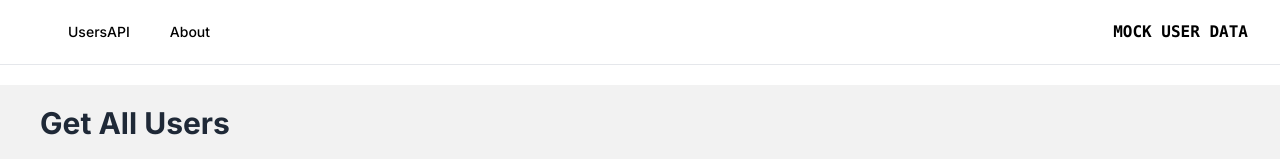
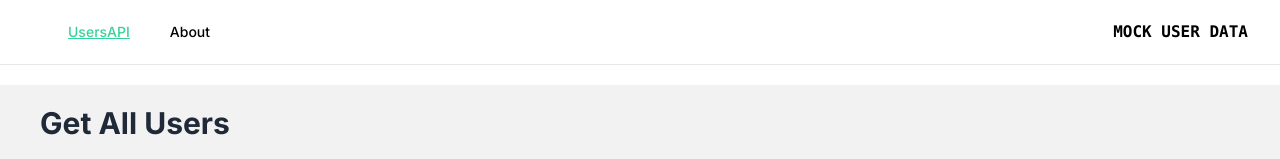
Before and after one commit to mig-gonz/usersAPIFrontend, a Next.js app: page / in a window 1280 px wide. Shown: the top 159 px of the page. Built offline with nearby package versions, Linux system fonts and the light colour scheme.

Commit message:
styled navbar

```diff
--- a/app/components/Navbar.tsx
+++ b/app/components/Navbar.tsx
@@ -1,10 +1,10 @@
 "use client";
 import { Fragment } from "react";
-import { Disclosure, Menu, Transition } from "@headlessui/react";
-import { Bars3Icon, BellIcon, XMarkIcon } from "@heroicons/react/24/outline";
+import { Disclosure } from "@headlessui/react";
+import { Bars3Icon, XMarkIcon } from "@heroicons/react/24/outline";
 
 const navigation = [
-  { name: "UsersAPI", href: "/", current: false },
+  { name: "UsersAPI", href: "/", current: true },
   // { name: "Developer", href: "#", current: false },
   { name: "About", href: "/about", current: false },
   // { name: "API", href: "#", current: false },
@@ -51,7 +51,7 @@ const Navbar = () => {
                         href={item.href}
                         className={classNames(
                           item.current
-                            ? "bg-gray-900 text-white"
+                            ? "text-black hover:bg-gray-700 hover:text-white btn-success btn-outline underline"
                             : "text-black hover:bg-gray-700 hover:text-white",
                           "rounded-md px-3 py-2 text-sm font-medium"
                         )}
```
